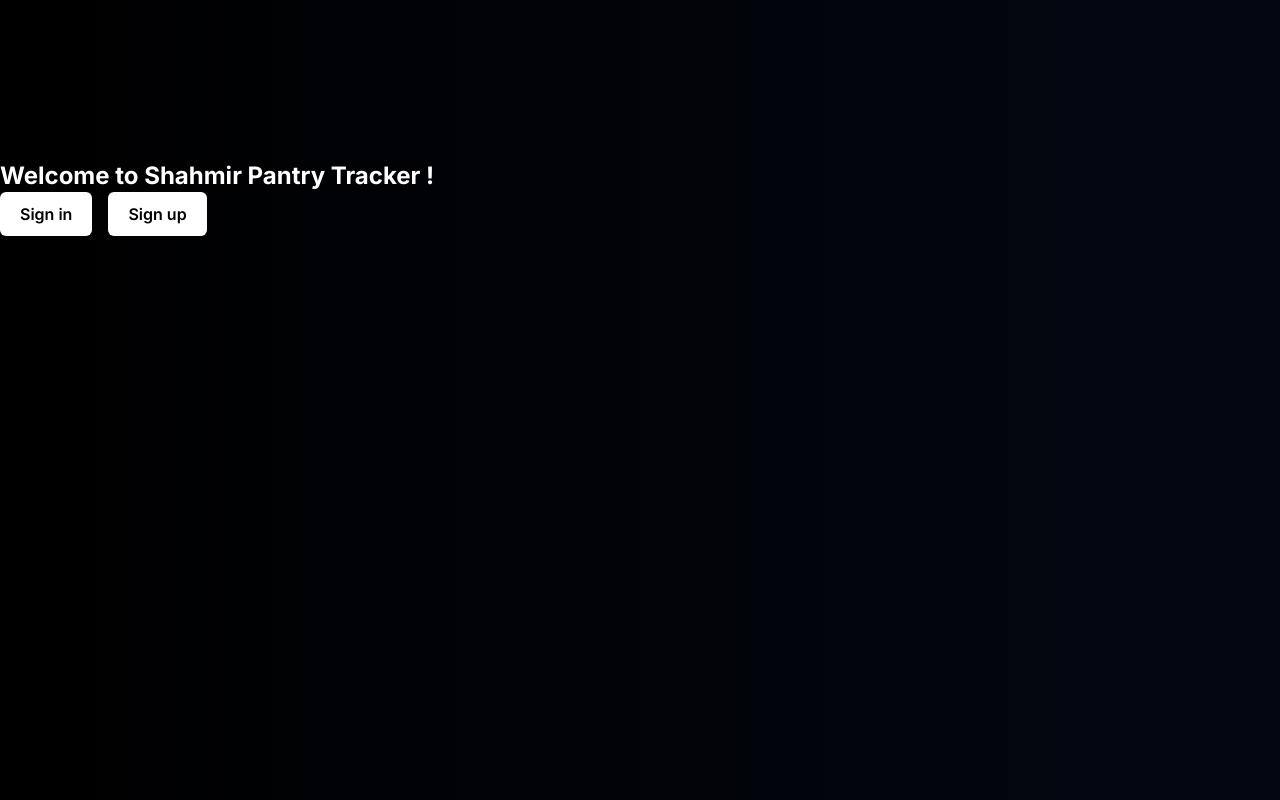
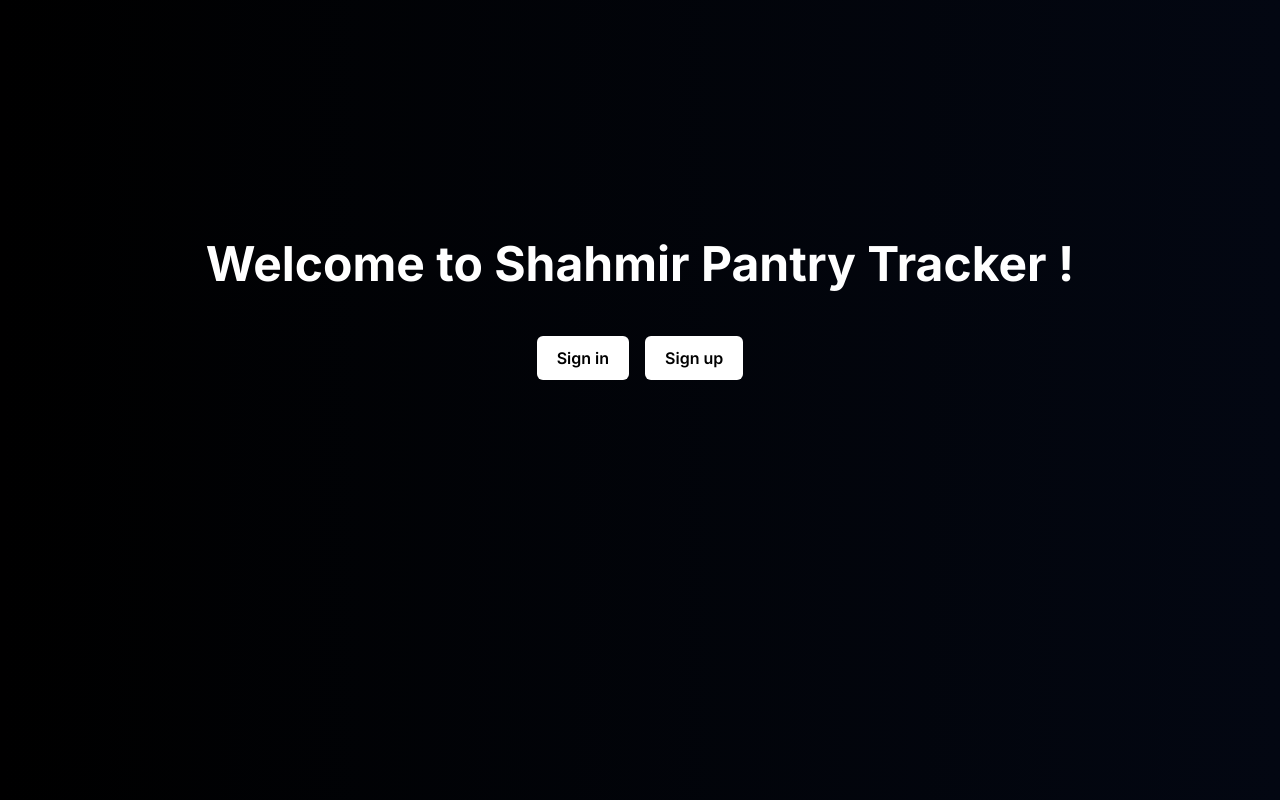
Before and after one commit to syedshahmirsultan/Headstarter-Project2, a Next.js app: page / in a window 1280 px wide. Built offline with nearby package versions, Linux system fonts and the light colour scheme; no server answers.

Commit message:
updated code

```diff
--- a/app/Components/AddDialog.tsx
+++ b/app/Components/AddDialog.tsx
@@ -13,7 +13,7 @@ import { ReactNode } from "react"
   return (
     <Dialog>
       <DialogTrigger asChild>
-      <button className="mt-8 md:mt-16 h-12 w-[300px] p-2 md:m-0 md:w-[850px] rounded-md bg-blue-700 text-white font-semibold text-md md:text-xl hover:bg-blue-600">
+      <button className="mt-8 md:mt-16 h-12 w-[330px] p-2 md:m-0 md:w-[850px] rounded-md bg-blue-700 text-white font-semibold text-md md:text-xl hover:bg-blue-600">
         Add New Item
         </button>
       </DialogTrigger>
--- a/app/Components/TaskList.tsx
+++ b/app/Components/TaskList.tsx
@@ -3,7 +3,7 @@ import DeleteDialog from "./DeleteDialog";
 import { getKindeServerSession } from "@kinde-oss/kinde-auth-nextjs/server";
 
 const data = [
-  { item: "polymorphism ", quantity: "1" },
+  { item: "Apple", quantity: "1" },
   { item: "item 2", quantity: "1" },
   { item: "item 3", quantity: "1" },
 ];
--- a/app/Pantry/page.tsx
+++ b/app/Pantry/page.tsx
@@ -1,16 +1,22 @@
-import { getKindeServerSession } from "@kinde-oss/kinde-auth-nextjs/server";
+import { getKindeServerSession, LogoutLink } from "@kinde-oss/kinde-auth-nextjs/server";
 import AddDialog from "../Components/AddDialog";
 import TaskList from "../Components/TaskList";
+import  Link  from "next/link";
 
 
 export default async function Pantry() {
   const {getUser} = getKindeServerSession();
   const user = await getUser();
   return (
-   <div className="w-full p-2 flex flex-col items-center md:p-0 mt-24 md:mt-32 md:max-w-6xl h-full md:mx-auto">
+    <div className="w-full">
+    { user ?  (
+    <LogoutLink className="bg-black hover:bg-gray-700 fixed right-2 md:right-10 top-2 md:top-10 text-md font-semibold text-white h-12 w-24 flex justify-center items-center  border border-white rounded-md">Log out</LogoutLink>
+     ):(
+        <Link href="/" className="bg-black hover:bg-gray-700  text-md font-semibold text-white h-12 w-24 flex justify-center items-center  border border-white rounded-md">Home</Link>
+)} <div className="w-full p-2 flex flex-col items-center md:p-0 mt-20 md:mt-24 md:max-w-6xl h-full md:mx-auto">
     <h1 className="text-3xl md:text-5xl text-center font-extrabold text-gray-950 tracking-wide"> Shahmir Pantry Tracker</h1>
     <AddDialog/>
     <TaskList/>
-   </div>
+   </div></div>
   );
 }
--- a/app/page.tsx
+++ b/app/page.tsx
@@ -1,17 +1,26 @@
 import React from 'react';
 import {RegisterLink, LoginLink} from "@kinde-oss/kinde-auth-nextjs/components";
-
-const Home = () => {
+import { getKindeServerSession } from '@kinde-oss/kinde-auth-nextjs/server';
+import Link from 'next/link'
+const Home = async() => {
+  const {getUser} = getKindeServerSession();
+  const user = await getUser();
     return (
-        <div className="w-full h-screen pt-40 bg-gradient-to-r from-black to-gray-950">
-        <h1 className='text-white font-bold text-xl md:text-2xl flex justify-between items-center'>
+        <div className="w-full h-screen pt-40 md:pt-60 bg-gradient-to-r  from-black to-gray-950">
+        <h1 className='text-white font-bold text-3xl md:text-5xl flex justify-center items-center'>
         Welcome to Shahmir Pantry Tracker !
         </h1>
-<div className='flex gap-x-4'>
-        <LoginLink className='px-5 py-2.5 bg-white rounded-md flex justify-center items-center text-black font-semibold text-md'>Sign in</LoginLink>
-<RegisterLink className='px-5 py-2.5 bg-white rounded-md flex justify-center items-center text-black font-semibold text-md'>Sign up</RegisterLink>
-</div>
-        </div>
+<div className='flex gap-x-4 justify-center'>
+      {
+      user?.id ?
+       (
+        <Link href="/Pantry"
+         className='px-5 py-2.5 mt-12 bg-white rounded-md flex justify-center items-center text-black font-semibold text-md hover:bg-gray-200'>
+         Get Started </Link>) :
+          (<div className='flex gap-x-4 justify-center mt-12'><LoginLink className='px-5 py-2.5 bg-white rounded-md flex justify-center items-center text-black hover:bg-gray-200 font-semibold text-md'>Sign in</LoginLink>
+<RegisterLink className='px-5 py-2.5 bg-white rounded-md flex justify-center items-center text-black font-semibold text-md hover:bg-gray-200'>Sign up</RegisterLink>
+</div>)}</div>
+     </div>
     );
 }
 
```
Also changed, not shown: 1 other file (tests, documents, lock files or other folders).
